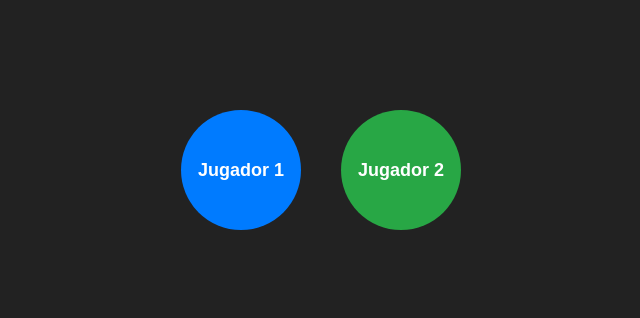
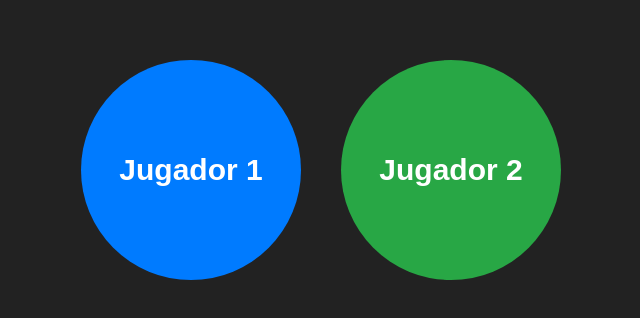
Before and after one commit to mmerph/boton, a plain HTML site: page index.html in a window 1280 px wide. Shown: the part 238-556 px from the top of the page, without its empty margins (319-959 px from the left). Drawn offline with Linux system fonts and the light colour scheme.

Commit message:
Update styles.css

```diff
--- a/styles.css
+++ b/styles.css
@@ -13,9 +13,9 @@ body {
   }
 
   .contest-button {
-    width: 120px;
-    height: 120px;
-    font-size: 18px;
+    width: 220px;
+    height: 220px;
+    font-size: 30px;
     color: white;
     border: none;
     border-radius: 50%; /* Hace que los botones sean circulares */
```
